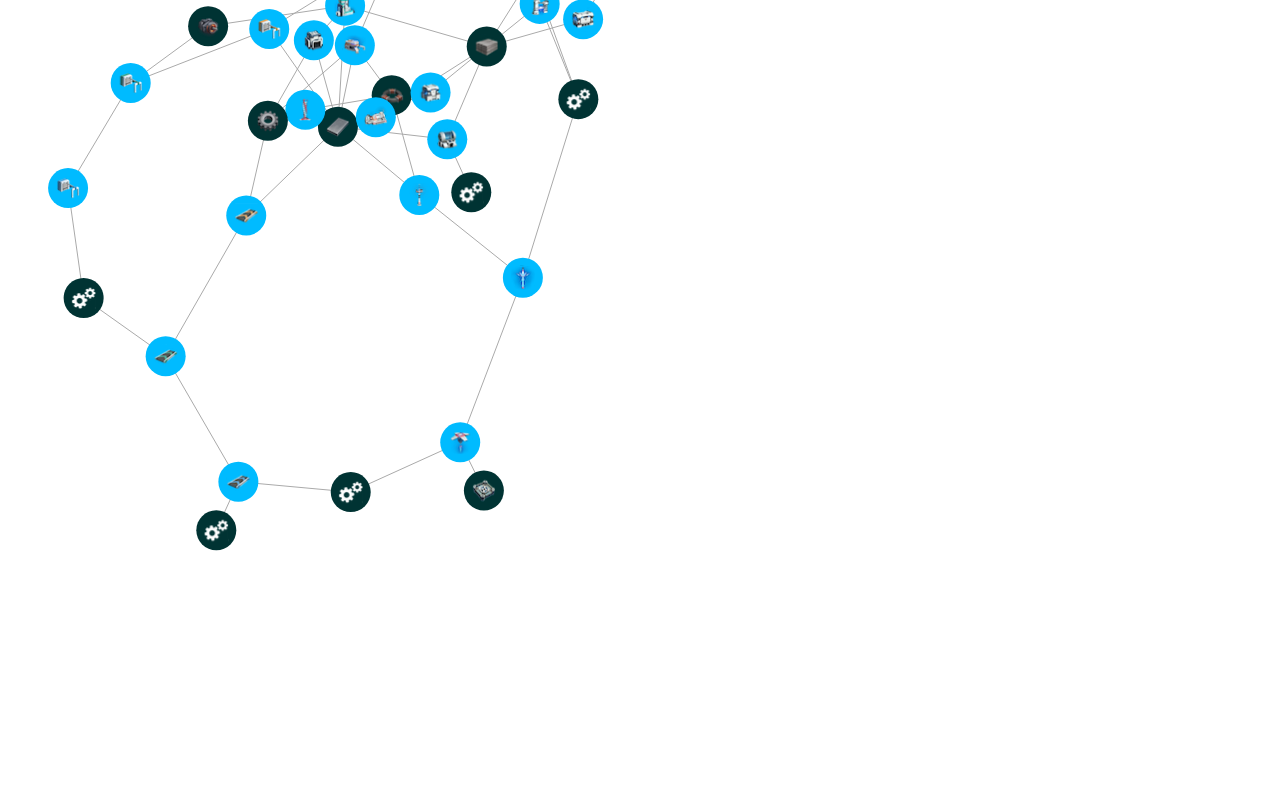
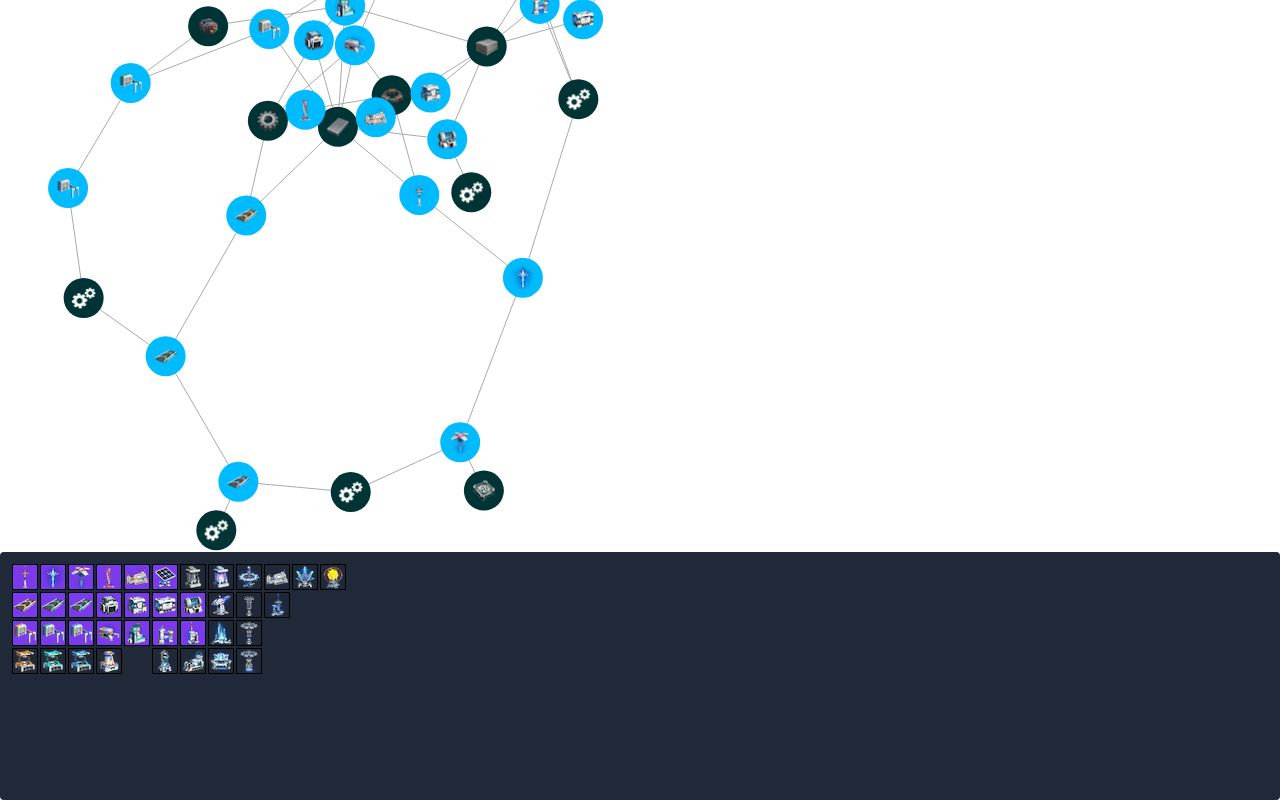
Before and after one commit to Enzuo/dspmath, a React (Create React App) app: page / in a window 1280 px wide. Shown: the part 468-1268 px from the top of the page. Before the commit the page ends 1020 px from the top, so only its background shows below. Built offline with nearby package versions, Linux system fonts and the light colour scheme.

Commit message:
Select building we want to display in the network graph

```diff
--- a/src/components/Mall.js
+++ b/src/components/Mall.js
@@ -1,6 +1,10 @@
 import React, { Component } from 'react'
 import MallGraph from './MallGraph.js'
 import dspMath from '../dspMath.js'
+
+import ITEMS from '../data/items.json'
+import Icon from './Icon.js'
+
 
 export default class Mall extends Component {
   // static defaultProps = {}
@@ -9,21 +13,81 @@ export default class Mall extends Component {
   	super(props)
 
     this.state = {
-      data : data
+      data : data,
+      selectedItems : items,
     }
   }
 
 
   render() {
-    var {data} = this.state
+    var {selectedItems} = this.state
+    var data = dspMath.planMall(selectedItems)
+
     return (
       <div>
         <MallGraph data={data}>
 
         </MallGraph>
-
+        <ItemPanel items={ITEMS} selectedItems={this.state.selectedItems} onClick={this.handleClick}></ItemPanel>
       </div>
     )
+  }
+
+  handleClick = (item) => {
+    var selectedItems = dspMath.toggleItem(this.state.selectedItems, item)
+    this.setState({selectedItems})
+  }
+}
+
+class ItemPanel extends Component {
+
+
+  render () {
+
+    var items
+    var baseSize = 24
+    var padding = 4
+    var colNum = 12
+    var rowNum = 8
+    var height = rowNum*(baseSize + padding)
+    var width = colNum*(baseSize + padding)
+
+    var itemList = ITEMS.filter((i) => {
+      if(i.type === 'building'){
+        return true
+      }
+      return false
+    })
+
+    var itemIcons = itemList.map(i => {
+      var selected = this.props.selectedItems.includes(i.name) ? true : false
+      var selectedClass = selected ? 'bg-purple-600' : ''
+      var posX = 0
+      var posY = 0
+      if(i.slot){
+        posX = (i.slot[1]-1) * (baseSize + padding )
+        posY = (i.slot[0]-1) * (baseSize + padding )
+      }
+      return (
+        <div className={"absolute border border-black cursor-pointer hover:bg-purple-500 "+ selectedClass} style={{top:posY, left:posX}} onClick={e => {this.handleClick(i)}}>
+          <Icon item={i}></Icon>
+        </div>
+      )
+    })
+
+    return (
+      <div className="bg-gray-800 p-3 rounded flex">
+        <div className="relative" style={{height:height+'px', width:width+'px'}}>
+          {itemIcons}
+        </div>
+      </div>
+    )
+  }
+
+  handleClick = (item) => {
+    if(this.props.onClick){
+      this.props.onClick(item)
+    }
   }
 }
 
--- a/src/components/MallGraph.js
+++ b/src/components/MallGraph.js
@@ -18,7 +18,7 @@ export default function MallGraph({ data }) {
   const ref = useD3(
     d3mall.renderGraph,
     data,
-    [data.length],
+    [data.nodes.length],
   );
 
   return (
--- a/src/components/Planet.js
+++ b/src/components/Planet.js
@@ -11,7 +11,7 @@ export default class Planet extends React.Component {
     var towerList = SnD.map((d) => {
       var io = <SupplyDemand d={d}></SupplyDemand>
       return (
-        <div className='m-2 p-6 mx-auto bg-white rounded-xl shadow-md flex items-center space-x-4'>
+        <div className="m-2 p-6 mx-auto bg-white rounded-xl shadow-md flex items-center space-x-4">
           <div>
             <div className="text-left text-xl font-medium text-black">{d.tower.name}</div>
             <div className="text-gray-500">{io}</div>
@@ -23,9 +23,9 @@ export default class Planet extends React.Component {
     var totalSnD = mergeSnD(SnD)
     return (
       <div className="flex-1">
-        <h3 className='text-xl'>{planet.name}</h3>
+        <h3 className="text-xl">{planet.name}</h3>
         <ul>{towerList}</ul>
-        <div className='m-2 p-6 mx-auto bg-white rounded-xl shadow-md flex items-center space-x-4'>
+        <div className="m-2 p-6 mx-auto bg-white rounded-xl shadow-md flex items-center space-x-4">
           <div className="text-gray-500">
             <SupplyDemand d={totalSnD}></SupplyDemand>
           </div>
--- a/src/data/items.json
+++ b/src/data/items.json
@@ -275,7 +275,7 @@
   {
     "name" : "conveyor belt mk.III",
     "type" : "building",
-    "slot" : [2,4],
+    "slot" : [2,3],
     "icon" : [4,2]
   },
   {
--- a/src/dspMath.js
+++ b/src/dspMath.js
@@ -276,7 +276,7 @@ function getProductionChain(item, qty, options){
   return productionChain
 }
 
-function toggleRemoteProduceItem(array, item){
+function toggleItem(array, item){
   var index = array.findIndex(a => a === item.name)
   if(index >= 0){
     array.splice(index, 1)
@@ -287,7 +287,7 @@ function toggleRemoteProduceItem(array, item){
 }
 
 function togglePriorityRecipe(array, recipe){
-  return toggleRemoteProduceItem(array, recipe)
+  return toggleItem(array, recipe)
 }
 
 function getSnDFromChain(chain){
@@ -348,7 +348,6 @@ function getSnDFromChain(chain){
 }
 
 function planMall(items){
-  console.log('plan mall with ', items)
   var recipesList = items.map(i => {
     return getRecipeForItem(i)
   })
@@ -393,7 +392,8 @@ function planMall(items){
 
 export default {
   getProductionChain,
-  toggleRemoteProduceItem,
+  toggleItem,
+  toggleRemoteProduceItem : toggleItem,
   togglePriorityRecipe,
   getSnDFromChain,
   planMall,
```
